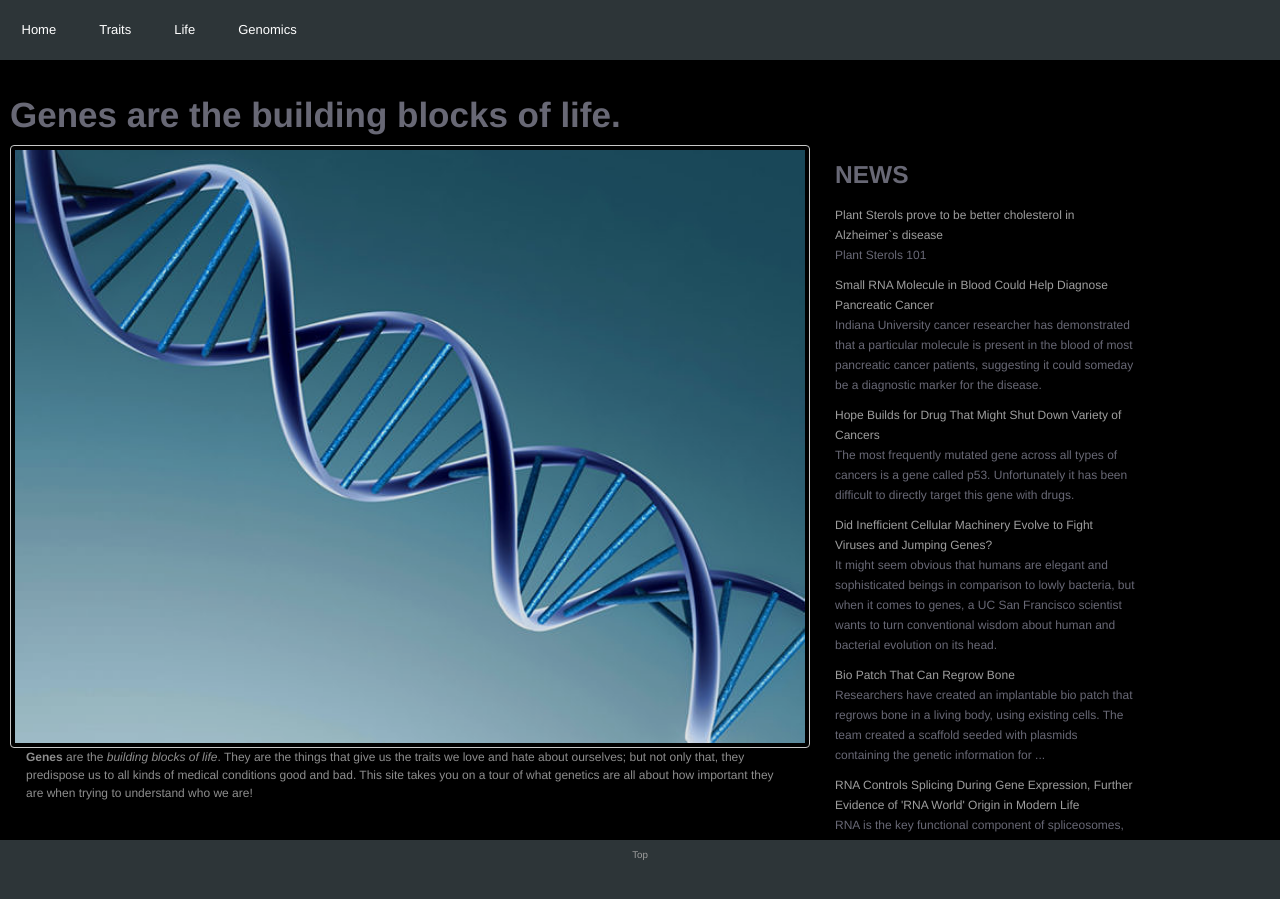
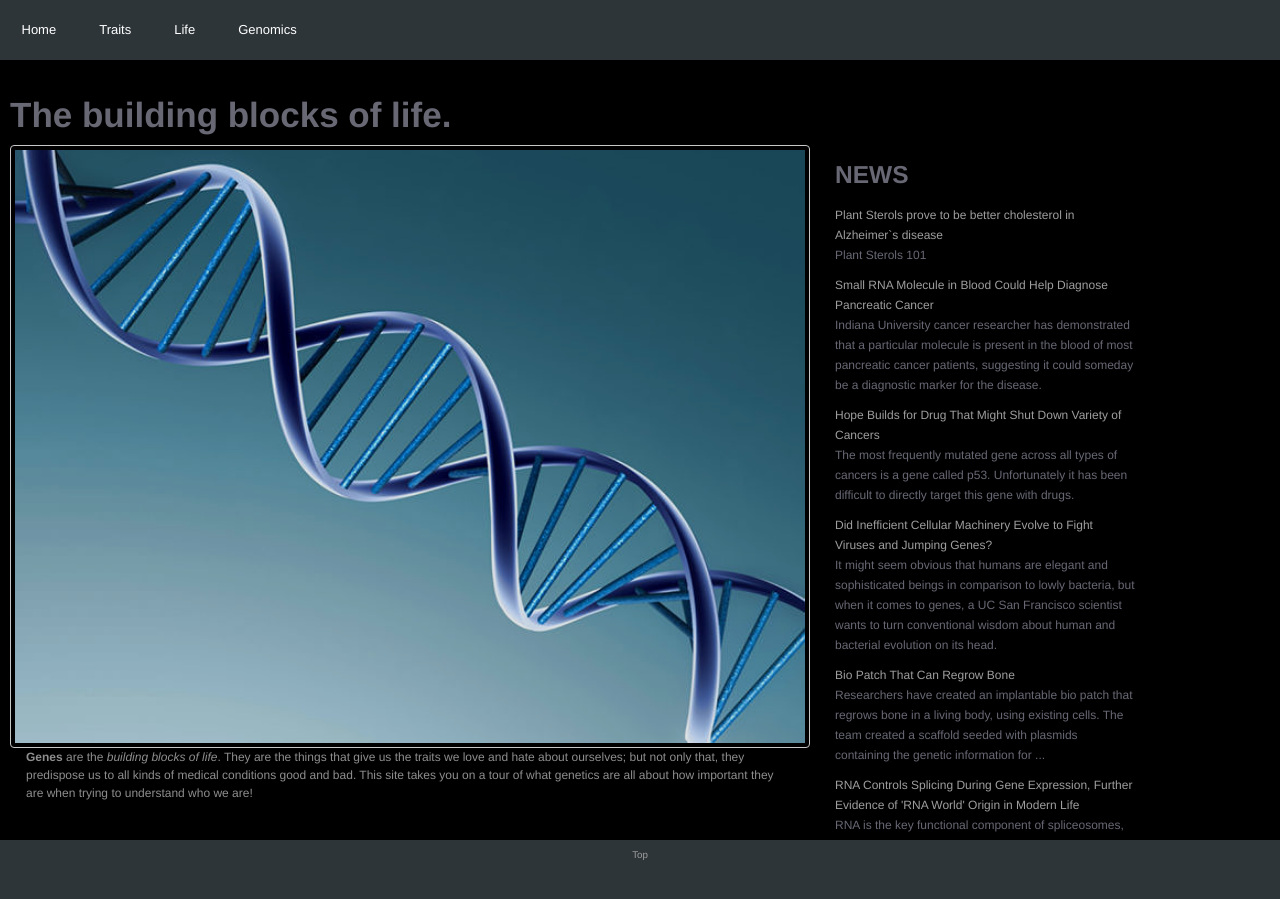
Before and after one commit to free0056/large-data-website, a Jekyll site: the page built from index.html, in a window 1280 px wide and 900 px high. Built offline with Jekyll 4.4.1, drawn with Linux system fonts in a browser that asks for light colours; Markdown is read by kramdown in place of the engine named in the settings; some of the changed text lies outside the part shown.

Commit message:
layout smoothing

```diff
--- a/index.html
+++ b/index.html
@@ -8,7 +8,7 @@
 
 
 
-	<h1>Genes are the building blocks of life.</h1>
+	<h1>The building blocks of life.</h1>
 	<!-- the second most important information on your page.
 	on the home page, usually company and website logo
 	on inside page, always the name of that page.
@@ -33,9 +33,23 @@
 				</li>
 			{% endfor %}
 		</ul>
-		<div class="well-small" role=”complementary”>
-			<img src="{{site.baseurl}}/img/genetic-counseling.jpg" alt="Photo of DNA" class="img-size2 thumbnail caption">
+
+
+			<div class="unit unit-s-1 unit-m-1-2 unit-l-1-3" role=”complementary”>
+		<div class="unit-spacer">
+			<img src="{{site.baseurl}}/img/genetic-counseling.jpg">
 		</div>
+	</div>
+
+	<div class="unit unit-s-1 unit-m-1-2 unit-l-1-3" role=”complementary”>
+		<div class="unit-spacer">
+			<h3>Using DNA to Trace Ancestry</h3>
+				<p>Because the chromosomes mothers and fathers pass on to their children are reshuffled versions of the ones they inherited from their own parents, it is hard to use most chromosomes to trace genealogy back very far. Most of the Y chromosome, however, is handed down from father to son without changes. Likewise, in humans, the tiny bit of DNA contained in an unusual package of genetic material known as mitochondrial DNA is passed down from mother to child without any recombination. For this reason, these types of DNA can be used to trace your ancestry.</p>
+
+		</div>
+	</div>
+
+
 
 		<script src="http://code.jquery.com/jquery-latest.min.js"
 			type="text/javascript"></script>
```
Also changed, not shown: css/bootstrap.css.
